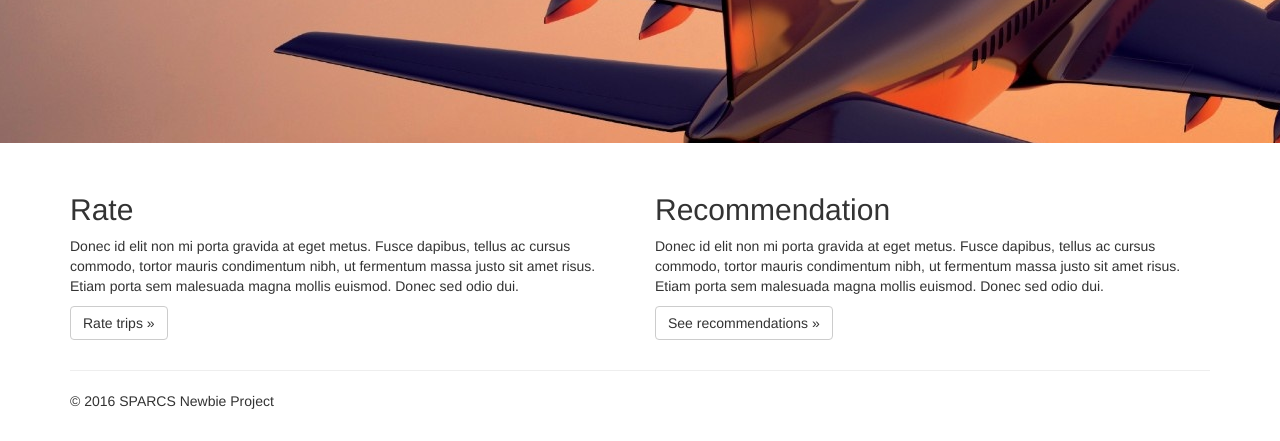
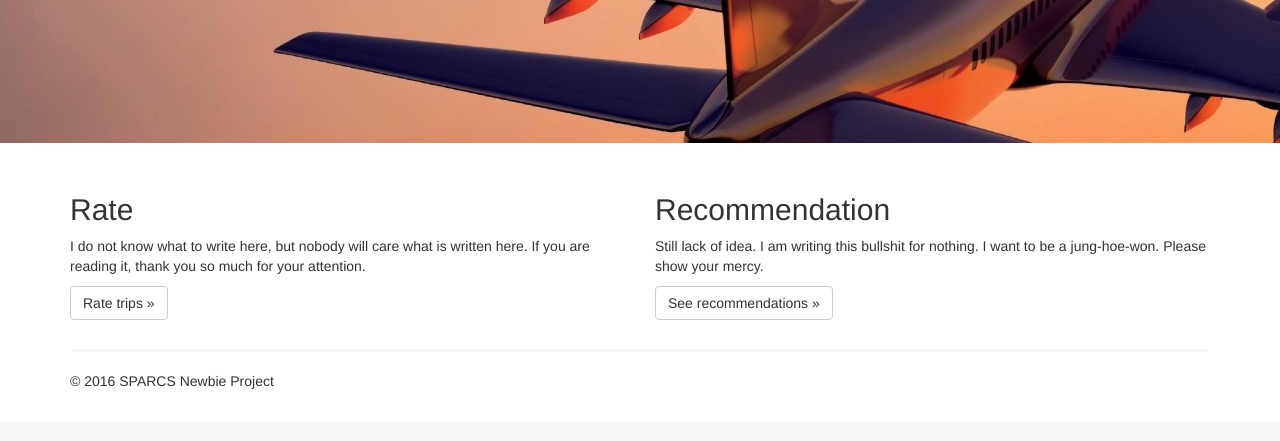
Before and after one commit to gunwooterry/journey, a Django app: page /main/ in a window 1280 px wide. Shown: the part 558-999 px from the top of the page. After the commit the page ends 947 px from the top, so only its background shows below. Run offline with Django 3.2, Linux system fonts and the light colour scheme; some libraries are stand-ins or nearby versions.

Commit message:
Main page description changed

```diff
--- a/rate/models.py
+++ b/rate/models.py
@@ -35,6 +35,9 @@ class Preference(models.Model):
     destination = models.ForeignKey(Destination)
     score = models.IntegerField(validators=[MinValueValidator(0), MaxValueValidator(5)])
 
+    def __str__(self):
+        return "{} - {}".format(self.destination.name, self.score)
+
 
 class UserProfile(models.Model):
     user = models.OneToOneField(User)
--- a/rate/templates/main.html
+++ b/rate/templates/main.html
@@ -73,12 +73,12 @@
       <div class="row">
         <div class="col-md-6">
           <h2>Rate</h2>
-          <p>Donec id elit non mi porta gravida at eget metus. Fusce dapibus, tellus ac cursus commodo, tortor mauris condimentum nibh, ut fermentum massa justo sit amet risus. Etiam porta sem malesuada magna mollis euismod. Donec sed odio dui. </p>
+          <p>I do not know what to write here, but nobody will care what is written here. If you are reading it, thank you so much for your attention.</p>
           <p><a class="btn btn-default" href="/rate" role="button">Rate trips &raquo;</a></p>
         </div>
         <div class="col-md-6">
           <h2>Recommendation</h2>
-          <p>Donec id elit non mi porta gravida at eget metus. Fusce dapibus, tellus ac cursus commodo, tortor mauris condimentum nibh, ut fermentum massa justo sit amet risus. Etiam porta sem malesuada magna mollis euismod. Donec sed odio dui. </p>
+          <p>Still lack of idea. I am writing this bullshit for nothing. I want to be a jung-hoe-won. Please show your mercy.</p>
           <p><a class="btn btn-default" href="/recommendation" role="button">See recommendations &raquo;</a></p>
        </div>
       </div>
```
